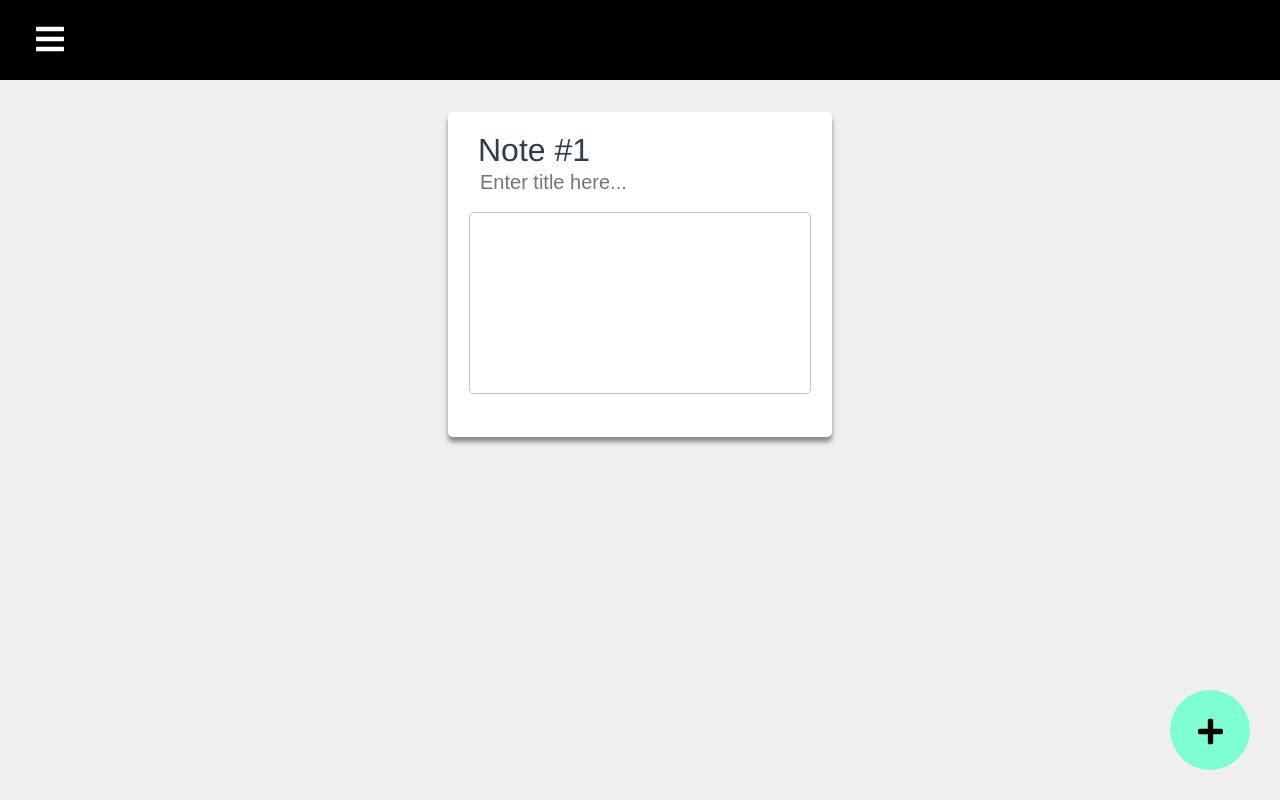
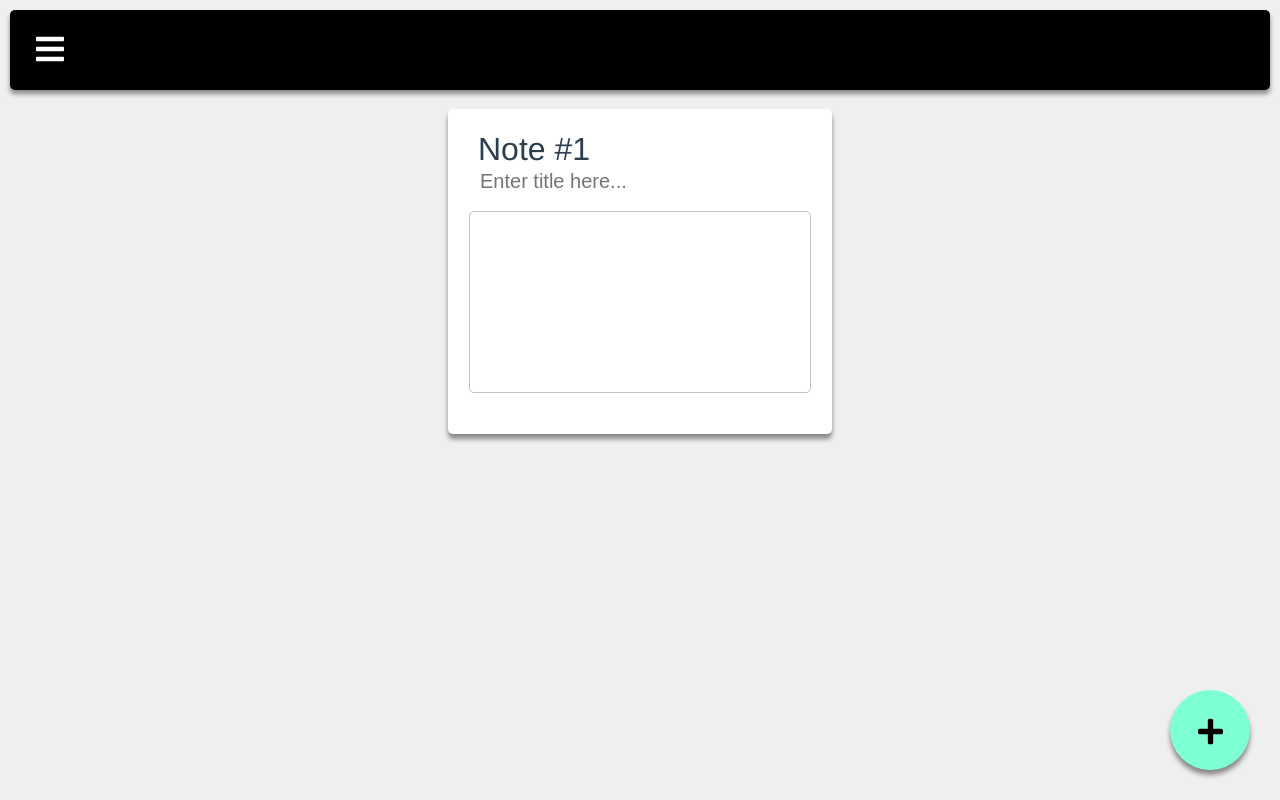
Before and after one commit to MatthewLeeHan/Notes-Web-App, a Vue app: page / in a window 1280 px wide. Built offline with nearby package versions, Linux system fonts and the light colour scheme.

Commit message:
Added sidebar component, not function at all yet. No database linked up to the site yet. Made note card blocks 3x3 (inline-block)

```diff
--- a/package.json
+++ b/package.json
@@ -11,7 +11,8 @@
     "@fortawesome/fontawesome": "^1.1.8",
     "@fortawesome/fontawesome-free-solid": "^5.0.13",
     "@fortawesome/vue-fontawesome": "0.0.23",
-    "vue": "^2.5.16"
+    "vue": "^2.5.16",
+    "vue-fixed-header": "^1.0.1"
   },
   "devDependencies": {
     "@vue/cli-plugin-babel": "^3.0.0-beta.15",
--- a/src/App.vue
+++ b/src/App.vue
@@ -4,6 +4,7 @@
   <div id="app">
     <Nav></Nav>
     <!-- <Note></Note> -->
+    <SideBar></SideBar>
     <Note v-for="note in notes" v-bind:note = "note" v-bind:key="note.id"></Note>
     <button class="addNoteBtn" v-on:click="addCard"><img src="./assets/plus.svg" class="plusIcon"></button>
 
@@ -19,7 +20,8 @@ export default {
   name: 'app',
   components: {
     Note,
-    Nav
+    Nav,
+    SideBar,
   },
   data: function(){
     return{
@@ -29,7 +31,7 @@ export default {
         'title': '',
         'body': ''
         }
-      ]
+      ],
     }
   },
   methods:{
@@ -61,7 +63,7 @@ body{
 
 .addNoteBtn{
   background-color: aquamarine;
-  position: absolute;
+  position: fixed;
   border: none;
   height: 80px;
   width: 80px;
@@ -71,6 +73,7 @@ body{
   right: 30px;
   color: black;
   outline:none !important;
+  box-shadow: 0px 5px 5px #888888;
 }
 .addNoteBtn:hover{
   background-color: aqua;
--- a/src/components/Nav.vue
+++ b/src/components/Nav.vue
@@ -4,10 +4,18 @@
     </nav>
 </template>
 
+<script>
+
+</script>
+
 <style scoped>
     nav{
         background-color: black;
         height: 80px;
+        margin: 10px 10px 0px 10px;
+        border-radius: 5px;
+        box-shadow: 0px 4px 5px #888888;
+        border: none;
     }
     .hamburgerIcon{
         filter:invert(100%);
@@ -16,10 +24,14 @@
         width: 40px;
         position: absolute;
         left: 30px;
-        top: 22px;
+        top: 32px;
         background-color: black;
         border: none;
         outline:none !important;
     }
+    .testt{
+        height: 100px;
+        background-color: red;
+    }
 
 </style>
--- a/src/components/Note.vue
+++ b/src/components/Note.vue
@@ -19,17 +19,17 @@ export default {
 <style scoped>
 .container{
   width: 30%;
-  margin: 0 auto; /* centering everything */
+  margin: 1.5% 1% 1.5% 1%; /* centering everything */
   height: 325px;
   box-shadow: 0px 5px 5px #888888;
   border-radius: 5px;
   background-color: white;
-  margin-top: 2.5%;
-  margin-bottom: 2.5%;
+  display: inline-block;
+  z-index: -1;
 }
 h1{
   text-align: left;
-  padding: 20px 0px 0px 30px;
+  padding: 0px 0px 0px 30px;
   font-weight: 500;
 }
 h2{
--- a/src/components/SideBar.vue
+++ b/src/components/SideBar.vue
@@ -0,0 +1,15 @@
+<template>
+    <!-- <div class="sidebar">
+
+    </div> -->
+</template>
+
+<style scoped>
+    .sidebar{
+        background-color: white;
+        width: 300px;
+        height: 500px;
+        display: inline-block;
+        z-index: 1;
+    }
+</style>
```
Also changed, not shown: 1 other file (tests, documents, lock files or other folders).
